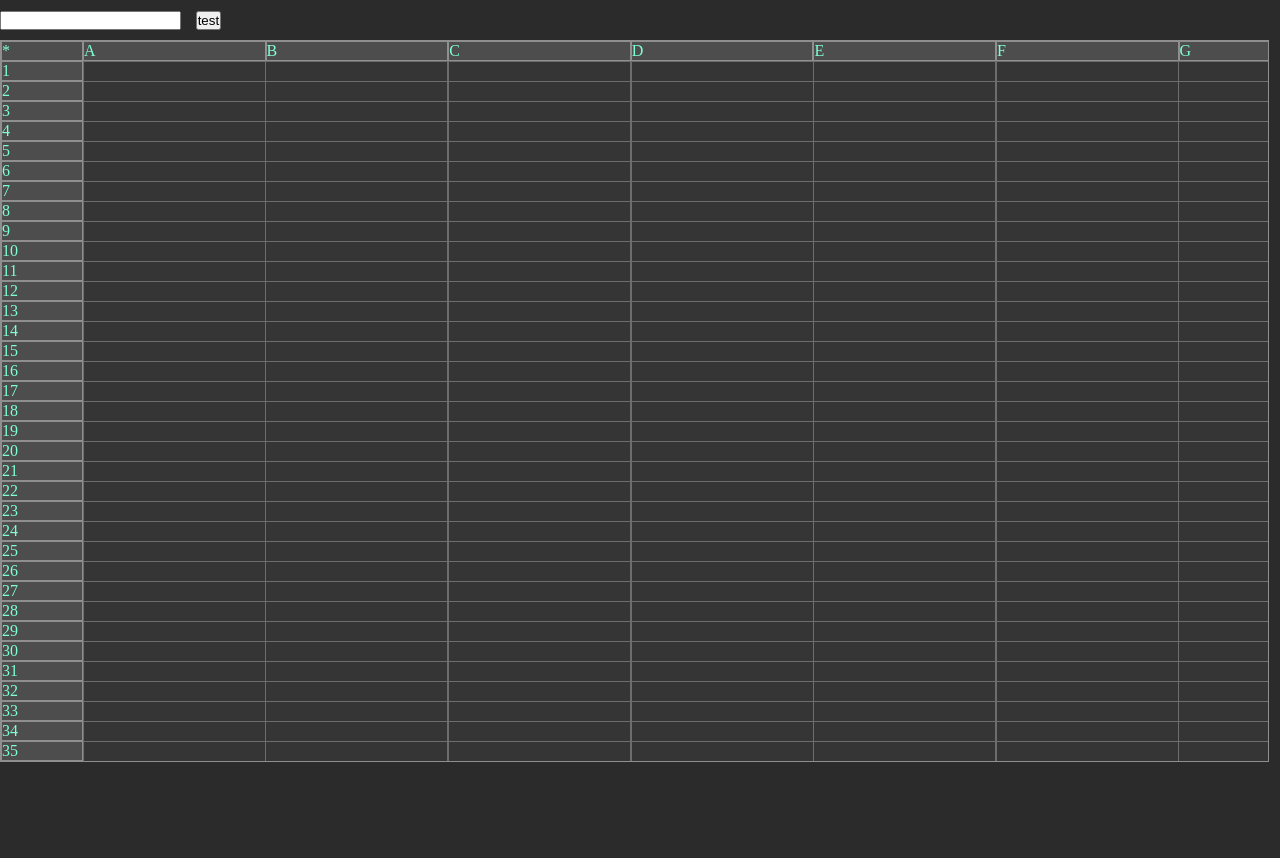
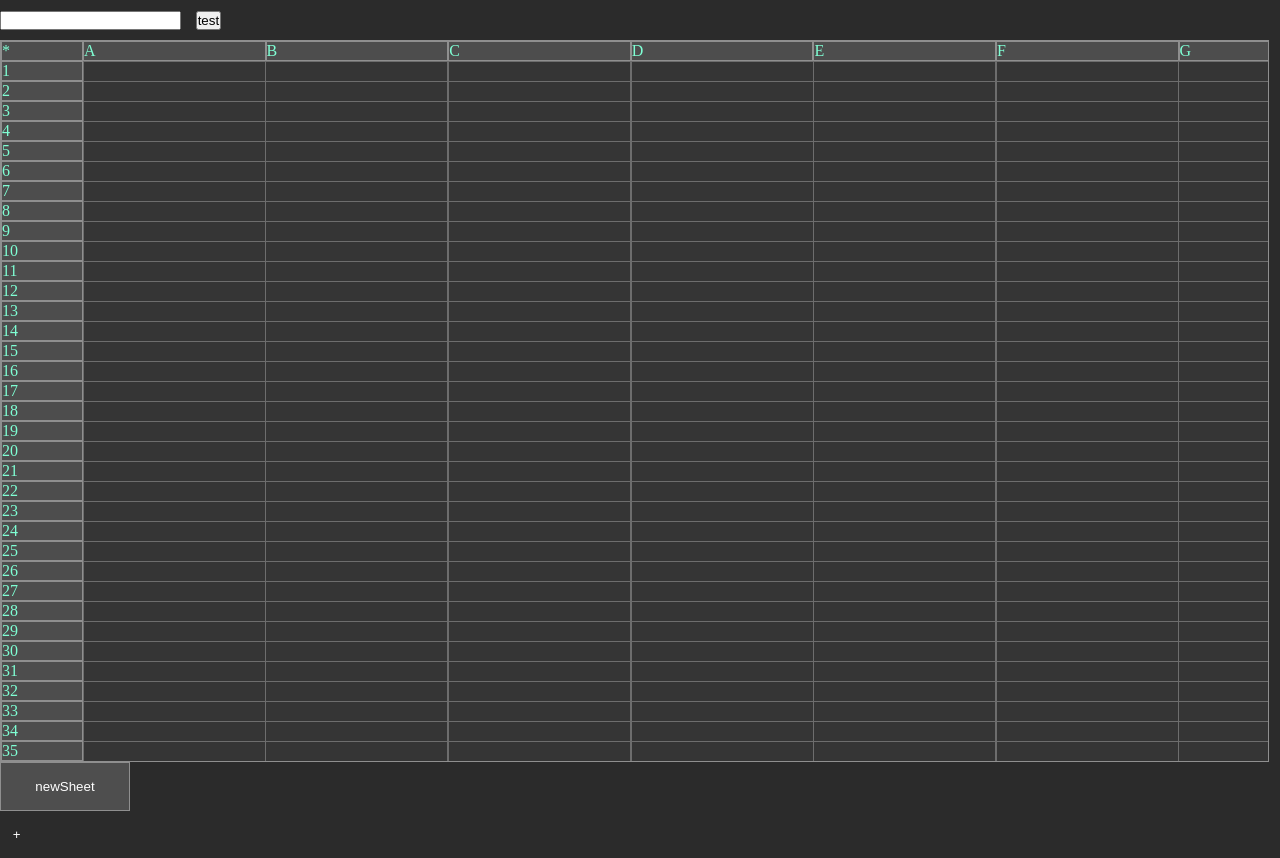
Before and after one commit to viotalJiplk/js-tables, a plain HTML site: page index.html in a window 1280 px wide. Before the commit the page ends 800 px from the top, so only its background shows below. Drawn offline with Linux system fonts and the light colour scheme.

Commit message:
multi sheet view prepared

```diff
--- a/css/index.css
+++ b/css/index.css
@@ -48,3 +48,39 @@ p {
 button {
     margin: 0.8em;
 }
+
+#sheet-selector{
+    display: flexbox;
+}
+
+#sheet-selector div{
+    border: 0.04em solid rgb(143, 143, 143);
+    max-width: 10%;
+    display: inline-block;
+}
+#sheet-selector div input{
+    background-color: inherit;
+    border: none;
+    color: white;
+    margin-left: 1%;
+    text-align: center;
+    max-width: 98%;
+    margin-right: 1%;
+    margin-top: 1rem;
+    margin-bottom: 1rem;
+}
+#sheet-row button{
+    display: inline;
+    background-color: inherit;
+    border: none;
+    color: white;
+    margin-left: 1%;
+    text-align: center;
+    max-width: 98%;
+    margin-right: 1%;
+    margin-top: 1rem;
+    margin-bottom: 1rem;
+}
+#sheet-selector .active{
+    background-color: rgb(78, 78, 78);
+}
--- a/index.html
+++ b/index.html
@@ -13,8 +13,12 @@
 		<input type="text" id="input_bar">
 		<button onclick="input('input_bar')">test</button>
 		<div id="spreadsheet-wrapper">
-			<sheet-custom data-sheet-id="0" ></sheet-custom>
+		</div>
+		<div id="sheet-row" >
+			<div id="sheet-selector">
 
+			</div>
+			<button id="addsheet">+</button>
 		</div>
 	</body>
 </html>
--- a/js/io.js
+++ b/js/io.js
@@ -318,6 +318,9 @@ class dataLayer{
     };
     #generateSheetId(){
         let sheet_id = ""
+        {
+            let i = 0;
+            do{
                 for(let i = 0; i<4; i++){
                     let number = Math.floor(Math.random()*(shared.alphabet.length*2 + 10)) - 1;
                     if(number >= 10){
@@ -330,6 +333,12 @@ class dataLayer{
                     }else{
                         sheet_id += String(number);
                     }
+                }
+                i++;
+            }while((this.sheets[sheet_id] !== undefined) & i < 10);
+        }
+        if(sheet_id == ""){
+            throw new Error("Generating new sheet id failed. (Try again and if it does not help you have too many sheets.)");
         }
         return sheet_id;
     }
@@ -356,6 +365,7 @@ class dataLayer{
                 "sheetId": sheet_id
             }
         }
+        return name;
     }
 
     #renameSheet(old_name, new_name){
@@ -370,6 +380,7 @@ class dataLayer{
                 "sheetId": sheet_id
             }
             this.sheets[sheet_id].sheetName = new_name;
+            return new_name;
         }
     }
 
@@ -388,19 +399,22 @@ class dataLayer{
         console.log(e);
         try{
             if(e.type=="createSheet"){
-                this.#createSheet(e.sheet);
+                e.sheet = this.#createSheet(e.sheet);
                 render.onchange(e);
             }else if(e.type=="deleteSheet"){
                 this.#deleteSheet(e.sheet);
                 render.onchange(e);
             }else if(e.type=="renameSheet"){
-                this.#renameSheet(e.sheet, e.data.new_name);
+                e.sheet = this.#renameSheet(e.sheet, e.data.new_name);
                 render.onchange(e);
+            }else if(e.type=="getFreeSheetName"){
+                return this.#createSheet(e.sheet);
             }else{
                 let to_return = this.#getSheetByName(e.sheet).onchange(e);
                 render.onchange(to_return);
             }
         }catch(error){
+            console.error(error);
             render.onchange(new msgev("Error", e.sheet, {"req:": e, "errmsg":error.msg}));
         }
     }
--- a/js/render.js
+++ b/js/render.js
@@ -26,15 +26,57 @@ class Sheetelem extends HTMLElement{
     constructor(){
         super();
         this.attachShadow({mode: 'open'});
-        let sheetid = this.getAttribute("data-sheet-id");
+        let sheetid = this.getAttribute("data-sheet-name");
+        if(sheetid == "" | sheetid == null | sheetid != undefined){
+            sheetid = "";
+            for(let i = 0; i<100; i++){
+                let number = Math.floor(Math.random()*(shared.alphabet.length*2 + 10)) - 1;
+                if(number >= 10){
+                    number -= 10;
+                    if(number > shared.alphabet.length){
+                        sheetid += shared.alphabet[number - shared.alphabet.length].toUpperCase();
+                    }else{
+                        sheetid += shared.alphabet[number];
+                    }
+                }else{
+                    sheetid += String(number);
+                }
+            }
+            try {
+                dataObject.onchange(new msgev("createSheet",sheetid));
+                this.setAttribute("data-sheet-name", sheetid);
+                this.setAttribute("id", "sheet_"+ sheetid);
+            } catch (error) {
+                alert("Something very unlikely happened we will reload for you.");
+                location.reload();
+            }
+        }else{
+            dataObject.onchange(new msgev("createSheet",sheetid));
+        }
         this.setAttribute("id", "sheet_"+sheetid);
-        dataObject.onchange(new msgev("createSheet",sheetid));
-
         this.root_element = this;
         let link = document.createElement("link");
         link.setAttribute("rel","stylesheet");
         link.setAttribute("href", "css/spreadsheet.css");
         this.shadowRoot.append(this.generateSpreadsheet(50,50, sheetid), link);
+    }
+
+    static get observedAttributes(){return ["data-sheet-name", "class"];}
+
+    attributeChangedCallback(name, oldValue, newValue) {
+        if(name == "data-sheet-name"){
+            if(oldValue){
+                dataObject.onchange(new msgev("renameSheet",oldValue, {"new_name": newValue}));
+                this.shadowRoot.firstChild.setAttribute("data-sheet-name", newValue);
+            }
+            //console.log(name, oldValue, newValue)
+        }else if(name == "class"){
+            if(oldValue =="" & newValue == "active"){
+                this.style.visibility = "visible";
+            }else if(oldValue =="active" & newValue == ""){
+                this.style.visibility = "hidden";
+            }
+        }
     }
 
     onchange = function(e){
@@ -54,8 +96,6 @@ class Sheetelem extends HTMLElement{
                 }
                 i++;
             }
-        }else if(e.type=="createSheet"){
-
         }else if(e.type=="deleteSheet"){
 
         }else if(e.type=="renameSheet"){
@@ -85,7 +125,7 @@ class Sheetelem extends HTMLElement{
         }
 
         let root = getroot(event.target);
-        let sheetid = root.getAttribute("data-sheet-id")
+        let sheetid = root.getAttribute("data-sheet-name")
         let active = Array.from(root.getElementsByClassName("active"))[0];
         if(active !== undefined){
             if(event.target !== active){
@@ -110,7 +150,7 @@ class Sheetelem extends HTMLElement{
 
         var spreadsheet = document.createElement("div");
         spreadsheet.className = "spreadsheet";
-        spreadsheet.setAttribute("data-sheet-id", sheetid)
+        spreadsheet.setAttribute("data-sheet-name", sheetid)
         spreadsheet.id = "spreadsheet";
 
         for (var row_number = 0; row_number <= height; row_number++) {
@@ -175,20 +215,65 @@ class Sheetelem extends HTMLElement{
     }
 }
 
-const render = {};
-render.onchange = function(e){
-    console.log("render received msg:");
-    console.log(e);
-    document.getElementById("sheet_"+e.sheet).onchange(e);;
+ class renderView{
+    onchange = function(e){
+        console.log("render received msg:");
+        console.log(e);
+        if(e.type == "createSheet"){
+            //do nothing for now e.sheet could have only temporary sheetname now so we can't get it using its id
+        }else{
+            let curentSheet = document.getElementById("sheet_"+e.sheet);
+            if(curentSheet != null){
+                curentSheet.onchange(e);
+            }
+        }
+    }
+
+    createSheet(name){
+        function createSheetIcon(sheetName){
+            let div = document.createElement("div");
+            let input = document.createElement("input");
+            input.value = sheetName;
+            input.setAttribute("data-sheet-name", sheetName);
+            div.appendChild(input);
+            div.setAttribute("id", "sheetIcon_" + sheetName);
+            div.setAttribute("data-sheet-name", sheetName);
+            div.addEventListener("click", function(e){
+                Array.from(document.getElementById("spreadsheet-wrapper").getElementsByClassName("active"))[0].className = "";
+                Array.from(document.getElementById("sheet-row").getElementsByClassName("active"))[0].className = "";
+                if(e.target.nodeName == "DIV"){
+                    e.target.className = "active";
+                }else{
+                    e.target.parentElement.className = "active";
+                }
+                document.getElementById("sheet_" +e.target.getAttribute("data-sheet-name")).className = "active";
+            });
+            return div;
+        }
+        let newSheet = new Sheetelem()
+        newSheet.setAttribute("id", "sheet_" + name);
+        newSheet.setAttribute("data-sheet-name", name);
+        newSheet.className = "active"
+        document.getElementById("spreadsheet-wrapper").appendChild(newSheet);
+        let sheetIcon = createSheetIcon(name);
+        sheetIcon.className = "active";
+        document.getElementById("sheet-selector").appendChild(sheetIcon);
+    }
 }
+const render = new renderView();
 
 document.addEventListener("click", function(e){
     console.log(e);
     //SheetArray[0].testtosubmit(e);
 });
 
+document.getElementById("addsheet").addEventListener("click",function() {
+    let sheetName = prompt("Input new sheet name.");
+    Array.from(document.getElementById("spreadsheet-wrapper").getElementsByClassName("active"))[0].className = "";
+    Array.from(document.getElementById("sheet-row").getElementsByClassName("active"))[0].className = "";
+    render.createSheet(sheetName);
+});
+
 customElements.define('sheet-custom', Sheetelem);
 
-/*
-console.log(document.getElementsByName(body));
-*/
+render.createSheet("newSheet");
```
Lines whose indentation alone changed are shown as unchanged.
